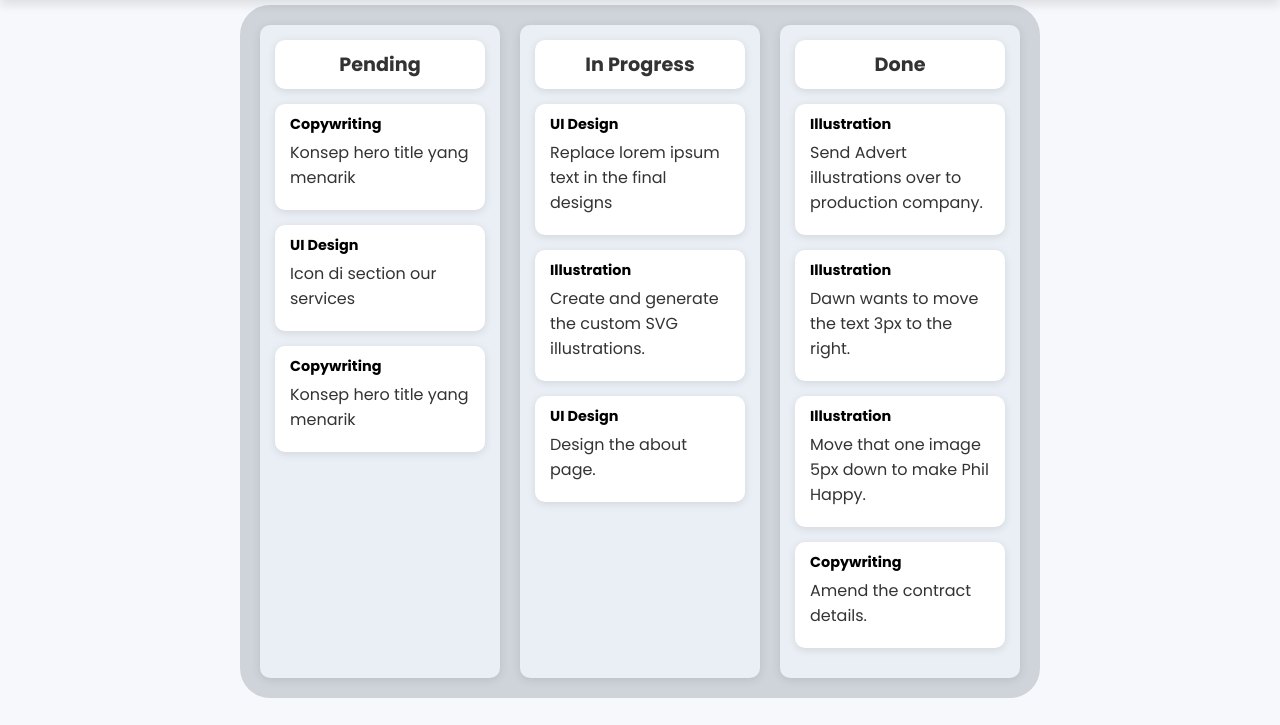
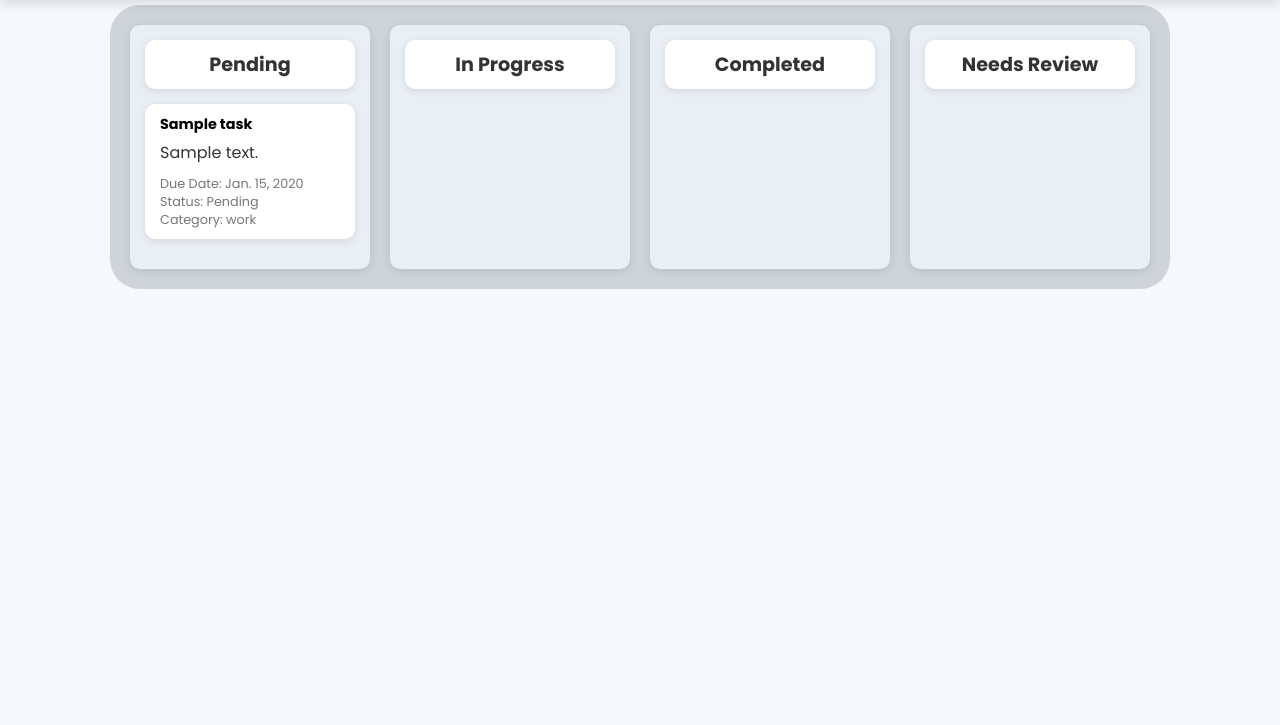
Before and after one commit to ArjunYuvraj/Django-Project, a Django app: page /task/task/ in a window 1280 px wide. Shown: the part 75-800 px from the top of the page. Run offline with Django 5.2, Linux system fonts and the light colour scheme; tables that the repository leaves empty hold one stand-in row (values such as "Sample post").

Commit message:
feature: created categorized display of task created and it is the most important feature

```diff
--- a/frontend/templates/task.html
+++ b/frontend/templates/task.html
@@ -11,70 +11,71 @@
     <div class="task-board">
     <div class="column">
         <div class="column-header">
-                <h2>Pending </h2>
+            <h2>Pending</h2>
         </div>
+        {% for detail in details %}
+        {% if detail.status == 'Pending' %}
         <div class="card">
-                <div class="category">Copywriting</div>
-                <div class="title">Konsep hero title yang menarik</div>
-                <div class="footer"></div>
+            <div class="category">{{ detail.title }}</div>
+            <div class="title">{{ detail.description }}</div>
+            <div class="footer">Due Date: {{ detail.due_date }}</div>
+            <div class="footer">Status: {{ detail.status }}</div>
+            <div class="footer">Category: {{ detail.category }}</div>
         </div>
-            <div class="card">
-                <div class="category">UI Design</div>
-                <div class="title">Icon di section our services</div>
-                <div class="footer"></div>
-            </div>
-            <div class="card">
-                <div class="category">Copywriting</div>
-                <div class="title">Konsep hero title yang menarik</div>
-                <div class="footer"></div>
-            </div>
+        {% endif %}
+        {% endfor %}
     </div>
 
     <div class="column">
         <div class="column-header">
             <h2>In Progress</h2>
         </div>
+        {% for detail in details %}
+        {% if detail.status == 'In Progress' %}
         <div class="card">
-                <div class="category">UI Design</div>
-                <div class="title">Replace lorem ipsum text in the final designs</div>
-                <div class="footer"></div>
+            <div class="category">{{ detail.title }}</div>
+            <div class="title">{{ detail.description }}</div>
+            <div class="footer">Due Date: {{ detail.due_date }}</div>
+            <div class="footer">Status: {{ detail.status }}</div>
+            <div class="footer">Category: {{ detail.category }}</div>
         </div>
-            <div class="card">
-                <div class="category">Illustration</div>
-                <div class="title">Create and generate the custom SVG illustrations.</div>
-                <div class="footer"></div>
-            </div>
-            <div class="card">
-                <div class="category">UI Design</div>
-                <div class="title">Design the about page.</div>
-                <div class="footer"></div>
-            </div>
+        {% endif %}
+        {% endfor %}
     </div>
 
     <div class="column">
         <div class="column-header">
-                <h2>Done</h2>
+            <h2>Completed</h2>
         </div>
+        {% for detail in details %}
+        {% if detail.status == 'Completed' %}
         <div class="card">
-                <div class="category">Illustration</div>
-                <div class="title">Send Advert illustrations over to production company.</div>
-                <div class="footer"></div>
+            <div class="category">{{ detail.title }}</div>
+            <div class="title">{{ detail.description }}</div>
+            <div class="footer">Due Date: {{ detail.due_date }}</div>
+            <div class="footer">Status: {{ detail.status }}</div>
+            <div class="footer">Category: {{ detail.category }}</div>
         </div>
+        {% endif %}
+        {% endfor %}
+    </div>
+    <div class="column">
+        <div class="column-header">
+            <h2>Needs Review</h2>
+        </div>
+        {% for detail in details %}
+        {% if detail.status == 'Needs Review' %}
         <div class="card">
-                <div class="category">Illustration</div>
-                <div class="title">Dawn wants to move the text 3px to the right.</div>
-                <div class="footer"></div>
+            <div class="category">{{ detail.title }}</div>
+            <div class="title">{{ detail.description }}</div>
+            <div class="footer">Due Date: {{ detail.due_date }}</div>
+            <div class="footer">Status: {{ detail.status }}</div>
+            <div class="footer">Category: {{ detail.category }}</div>
         </div>
-            <div class="card">
-                <div class="category">Illustration</div>
-                <div class="title">Move that one image 5px down to make Phil Happy.</div>
-                <div class="footer"></div>
-            </div>
-            <div class="card">
-                <div class="category">Copywriting</div>
-                <div class="title">Amend the contract details.</div>
-                <div class="footer"></div>
+        {% endif %}
+        {% endfor %}
     </div>
 </div>
-    </div>
+
+
 {% endblock %}
--- a/task/views.py
+++ b/task/views.py
@@ -1,12 +1,14 @@
 from django.shortcuts import render, redirect
 from .forms import *
+from .models import *
 
 # Create your views here.
 def home(request):
     return render(request,'home.html')
 
 def task(request):
-    return render (request,'task.html')
+    details = Task.objects.all()  # Fetch all tasks from the database
+    return render(request, 'task.html', {'details': details})
 
 def habits(request):
     return render(request,'habit.html')
```
Also changed, not shown: index.html (added, +69 -0 lines). Lines whose indentation alone changed are shown as unchanged.
